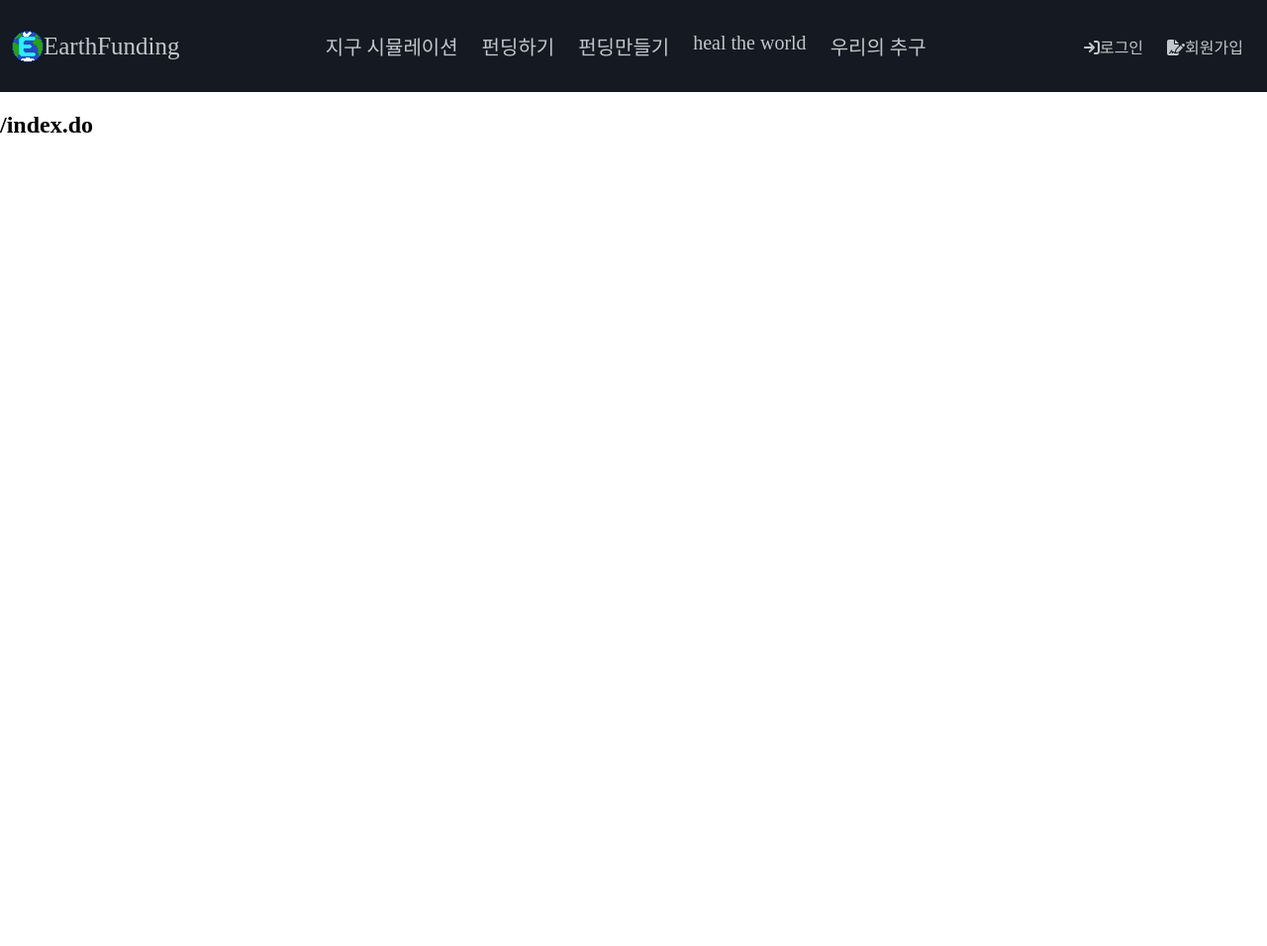
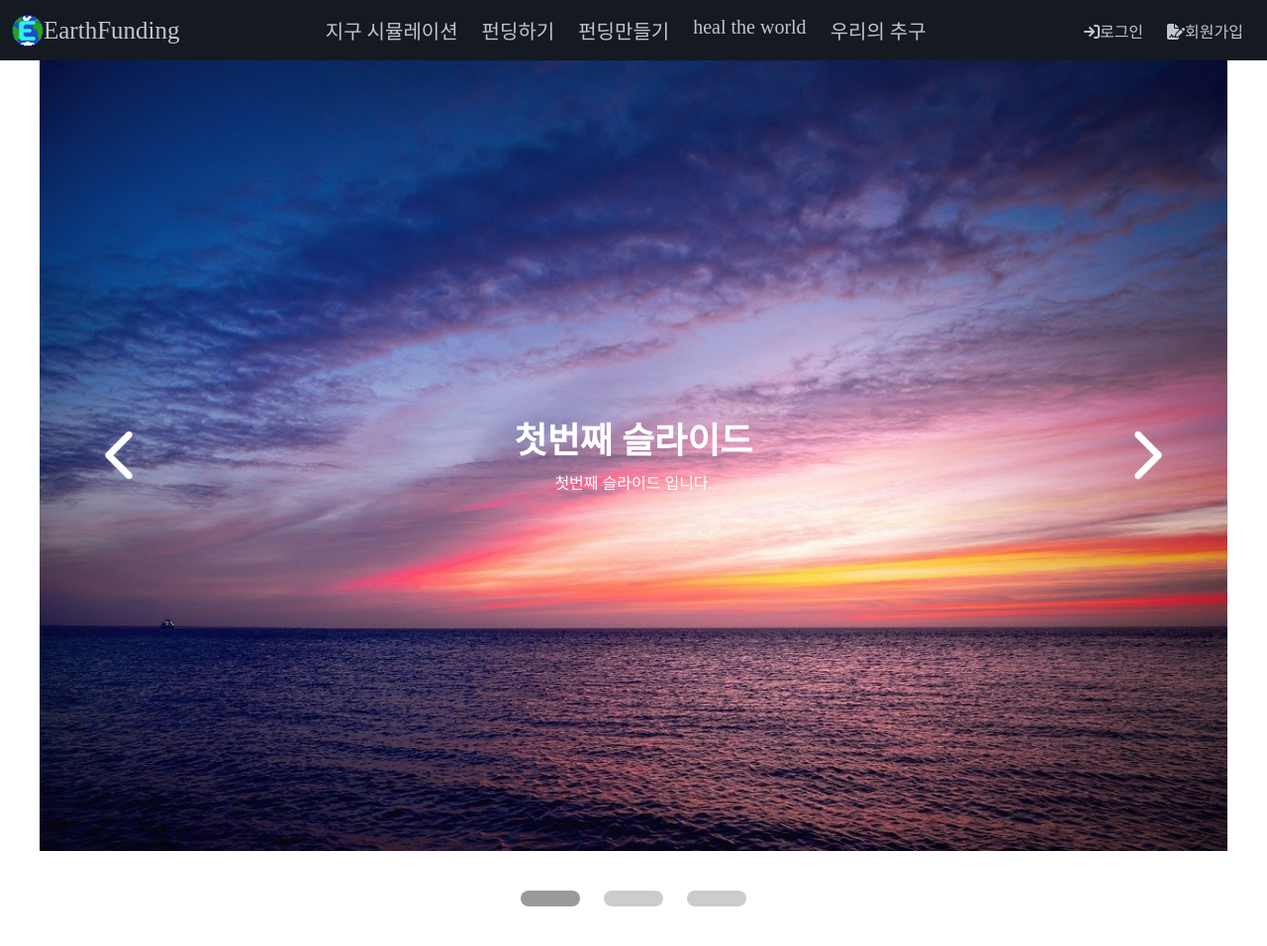
Before and after one commit to babydev-by03KOREA/EarthFunding, a Java web app: page / in a window 1280 px wide. Shown: the whole page at 99% size. Before the commit the page ends 134 px from the top, so only its background shows below. Run offline with Tomcat 11, a stand-in JSP engine, Linux system fonts and the light colour scheme; some libraries are stand-ins or nearby versions.

Commit message:
index창 넘어가는 이미지 제작

```diff
--- /dev/null
+++ b/KBDonation/src/main/webapp/index.css
@@ -0,0 +1,42 @@
+@charset "UTF-8";
+
+* {margin:0;padding:0;}
+	.section input[id*="slide"] {display:none;}
+	.section .slidewrap {max-width:1200px;margin:0 auto;}
+	.section .slidelist {white-space:nowrap;font-size:0;overflow:hidden;position:relative;}
+	.section .slidelist > li {display:inline-block;vertical-align:middle;width:100%;transition:all .5s;}
+	.section .slidelist > li > a {display:block;position:relative;}
+	.section .slidelist > li > a img {width:100%;}
+	.section .slidelist label {position:absolute;z-index:10;top:50%;transform:translateY(-50%);padding:50px;cursor:pointer;}
+	.section .slidelist .textbox {position:absolute;z-index:1;top:50%;left:50%;transform:translate(-50%,-50%);line-height:1.6;text-align:center;}
+	.section .slidelist .textbox h3 {font-size:36px;color:#fff;;transform:translateY(30px);transition:all .5s;}
+	.section .slidelist .textbox p {font-size:16px;color:#fff;opacity:0;transform:translateY(30px);transition:all .5s;}
+
+	/* input에 체크되면 슬라이드 효과 */
+	.section input[id="slide01"]:checked ~ .slidewrap .slidelist > li {transform:translateX(0%);}
+	.section input[id="slide02"]:checked ~ .slidewrap .slidelist > li {transform:translateX(-100%);}
+	.section input[id="slide03"]:checked ~ .slidewrap .slidelist > li {transform:translateX(-200%);}
+
+	/* input에 체크되면 텍스트 효과 */
+	.section input[id="slide01"]:checked ~ .slidewrap li:nth-child(1) .textbox h3 {opacity:1;transform:translateY(0);transition-delay:.2s;}
+	.section input[id="slide01"]:checked ~ .slidewrap li:nth-child(1) .textbox p {opacity:1;transform:translateY(0);transition-delay:.4s;}
+	.section input[id="slide02"]:checked ~ .slidewrap li:nth-child(2) .textbox h3 {opacity:1;transform:translateY(0);transition-delay:.2s;}
+	.section input[id="slide02"]:checked ~ .slidewrap li:nth-child(2) .textbox p {opacity:1;transform:translateY(0);transition-delay:.4s;}
+	.section input[id="slide03"]:checked ~ .slidewrap li:nth-child(3) .textbox h3 {opacity:1;transform:translateY(0);transition-delay:.2s;}
+	.section input[id="slide03"]:checked ~ .slidewrap li:nth-child(3) .textbox p {opacity:1;transform:translateY(0);transition-delay:.4s;}
+
+	/* 좌,우 슬라이드 버튼 */
+	.slide-control > div {display:none;}
+	.section .left {left:30px;background:url('./Index-MovementIMG/left.png') center center / 100% no-repeat;}
+	.section .right {right:30px;background:url('./Index-MovementIMG/right.png') center center / 100% no-repeat;}
+	.section input[id="slide01"]:checked ~ .slidewrap .slide-control > div:nth-child(1) {display:block;}
+	.section input[id="slide02"]:checked ~ .slidewrap .slide-control > div:nth-child(2) {display:block;}
+	.section input[id="slide03"]:checked ~ .slidewrap .slide-control > div:nth-child(3) {display:block;}
+
+	/* 페이징 */
+	.slide-pagelist {text-align:center;padding:20px;}
+	.slide-pagelist > li {display:inline-block;vertical-align:middle;}
+	.slide-pagelist > li > label {display:block;padding:8px 30px;border-radius:30px;background:#ccc;margin:20px 10px;cursor:pointer;}
+	.section input[id="slide01"]:checked ~ .slidewrap .slide-pagelist > li:nth-child(1) > label {background:#999;}
+	.section input[id="slide02"]:checked ~ .slidewrap .slide-pagelist > li:nth-child(2) > label {background:#999;}
+	.section input[id="slide03"]:checked ~ .slidewrap .slide-pagelist > li:nth-child(3) > label {background:#999;}
--- a/KBDonation/src/main/webapp/index.jsp
+++ b/KBDonation/src/main/webapp/index.jsp
@@ -4,13 +4,81 @@
 <html>
 <head>
 <meta charset="UTF-8">
+<link rel="stylesheet" href="index.css">
 <link href="./IconLogo.png" rel="shortcut icon" type="image/x-icon">
 <title>환영합니다!</title>
 </head>
 <body>
 	<jsp:include page="./navbar/navbar.jsp"></jsp:include>
 	<article>
-	<h2>/index.do</h2>
+		<div class="MovementIMG">
+			<div class="section">
+			<input type="radio" name="slide" id="slide01" checked>
+			<input type="radio" name="slide" id="slide02">
+			<input type="radio" name="slide" id="slide03">
+			<div class="slidewrap">
+
+		<ul class="slidelist">
+			<!-- 슬라이드 영역 -->
+			<li class="slideitem">
+				<a>
+					<div class="textbox">
+						<h3>첫번째 슬라이드</h3>
+						<p>첫번째 슬라이드 입니다.</p>
+					</div>
+					<img src="./Index-MovementIMG/img1.jpeg">
+				</a>
+			</li>
+			<li class="slideitem">
+				<a>
+
+					<div class="textbox">
+						<h3>두번째 슬라이드</h3>
+						<p>두번째 슬라이드 입니다.</p>
+					</div>
+					<img src="./Index-MovementIMG/img2.png">
+				</a>
+			</li>
+			<li class="slideitem">
+				<a>
+
+					<div class="textbox">
+						<h3>세번째 슬라이드</h3>
+						<p>세번째 슬라이드 입니다.</p>
+					</div>
+					<img src="./Index-MovementIMG/img1.jpeg">
+				</a>
+			</li class="slideitem">
+
+			<!-- 좌,우 슬라이드 버튼 -->
+			<div class="slide-control">
+				<div>
+					<label for="slide03" class="left"></label>
+					<label for="slide02" class="right"></label>
+				</div>
+				<div>
+					<label for="slide01" class="left"></label>
+					<label for="slide03" class="right"></label>
+				</div>
+				<div>
+					<label for="slide02" class="left"></label>
+					<label for="slide01" class="right"></label>
+				</div>
+			</div>
+
+		</ul>
+		<!-- 페이징 -->
+		<ul class="slide-pagelist">
+			<li><label for="slide01"></label></li>
+			<li><label for="slide02"></label></li>
+			<li><label for="slide03"></label></li>
+		</ul>
+	</div>
+
+
+</div>
+
+		</div>
 	</article>
 	<jsp:include page="./footer/footer.jsp"></jsp:include>
 </body>
--- a/KBDonation/src/main/webapp/login/login.css
+++ b/KBDonation/src/main/webapp/login/login.css
@@ -1,6 +1,6 @@
 :root {
     --text-color: #f0f4f5;
-    --background-color: #263343;
+    --background-color: #64a0a0;
     --accent-color: lightpink;
 }
 
@@ -20,7 +20,7 @@
     margin: 0 auto;
     justify-content: center;
     align-items: center;
-    background-color: cadetblue;
+    background-color: var(--background-color);
 }
 
 .login__group {
--- a/KBDonation/src/main/webapp/navbar/navbar.jsp
+++ b/KBDonation/src/main/webapp/navbar/navbar.jsp
@@ -5,9 +5,6 @@
     <meta name="viewport" content="width=device-width, initial-scale=1.0">
     <link rel="stylesheet" href="${pageContext.request.contextPath}/navbar/navbar.css">
     <link href="../IconLogo.png" rel="shortcut icon" type="image/x-icon">
-    <link rel="preconnect" href="https://fonts.googleapis.com">
-    <link rel="preconnect" href="https://fonts.gstatic.com" crossorigin>
-    <link href="https://fonts.googleapis.com/css2?family=Source+Sans+Pro&display=swap" rel="stylesheet">
     <title>NavBar</title>
     <script src="${pageContext.request.contextPath}/navbar/navbar.js" defer></script>
     <script src="https://kit.fontawesome.com/4163862d0f.js" crossorigin="anonymous"></script>
```
Also changed, not shown: KBDonation/src/main/java/login/KakaoDAO.java (+28 -24 lines), KBDonation/src/main/java/login/KakaoLogin.java (+8 -5 lines), KBDonation/src/main/webapp/ImageSource/IconLogo.png (deleted), KBDonation/src/main/webapp/Index-MovementIMG/img1.jpeg (added), KBDonation/src/main/webapp/Index-MovementIMG/img2.png (added), KBDonation/src/main/webapp/Index-MovementIMG/left.png (added), KBDonation/src/main/webapp/Index-MovementIMG/right.png (added), 3 other files.
